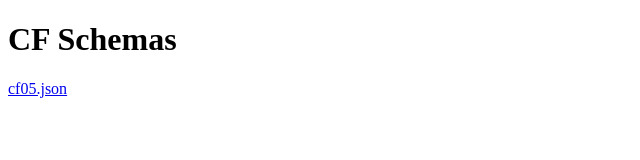
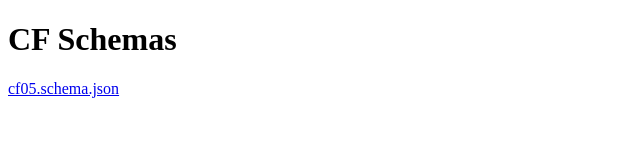
Before and after one commit to yorulmazerkin-code/docs-cf05.json, a plain HTML site: page index.html in a window 1280 px wide. Shown: the full height of the page, 0-640 px from the left. Drawn offline with Linux system fonts and the light colour scheme.

Commit message:
Update index.html

```diff
--- a/index.html
+++ b/index.html
@@ -1,4 +1,4 @@
 <!doctype html><meta charset="utf-8">
 <title>CF Schemas</title>
 <h1>CF Schemas</h1>
-<p><a href="./cf05.json">cf05.json</a></p>
+<p><a href="./cf05.schema.json">cf05.schema.json</a></p>
```
